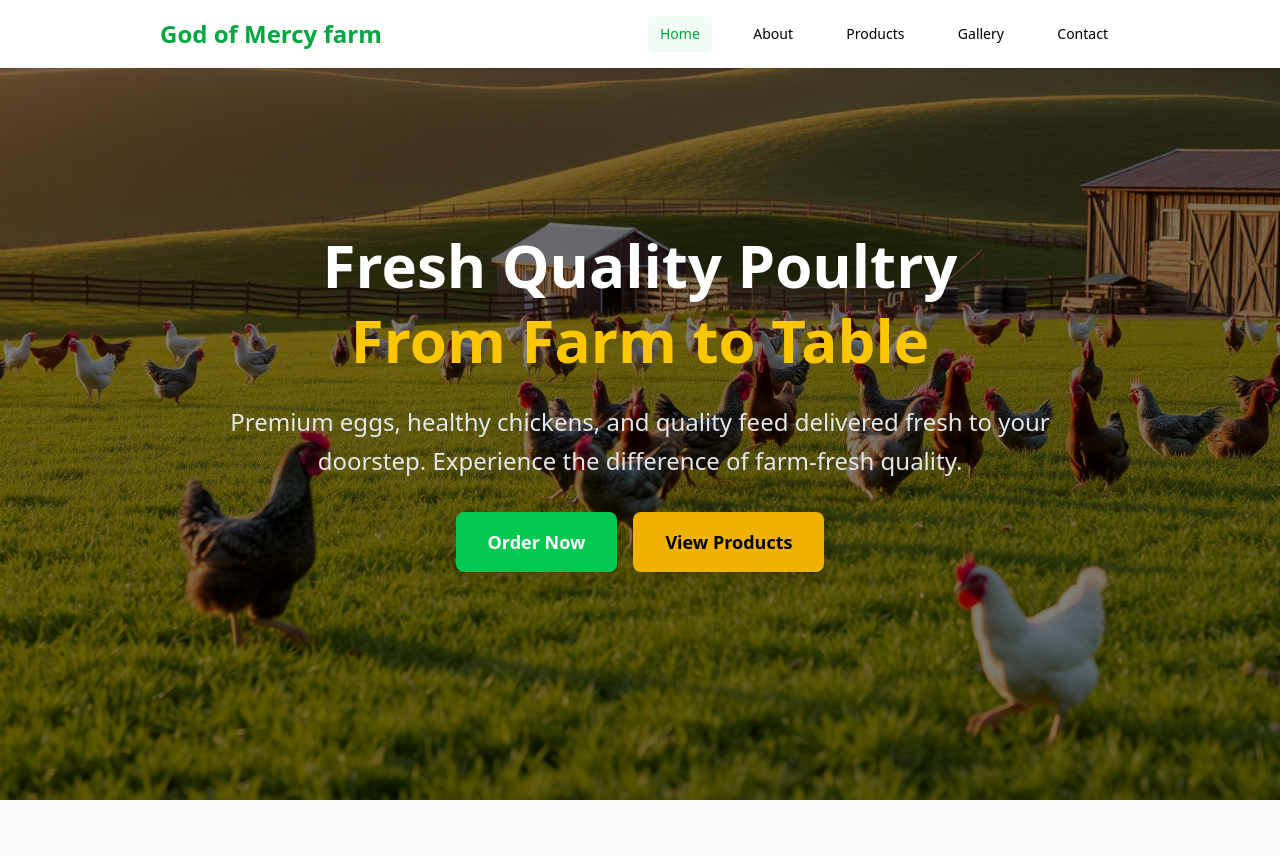
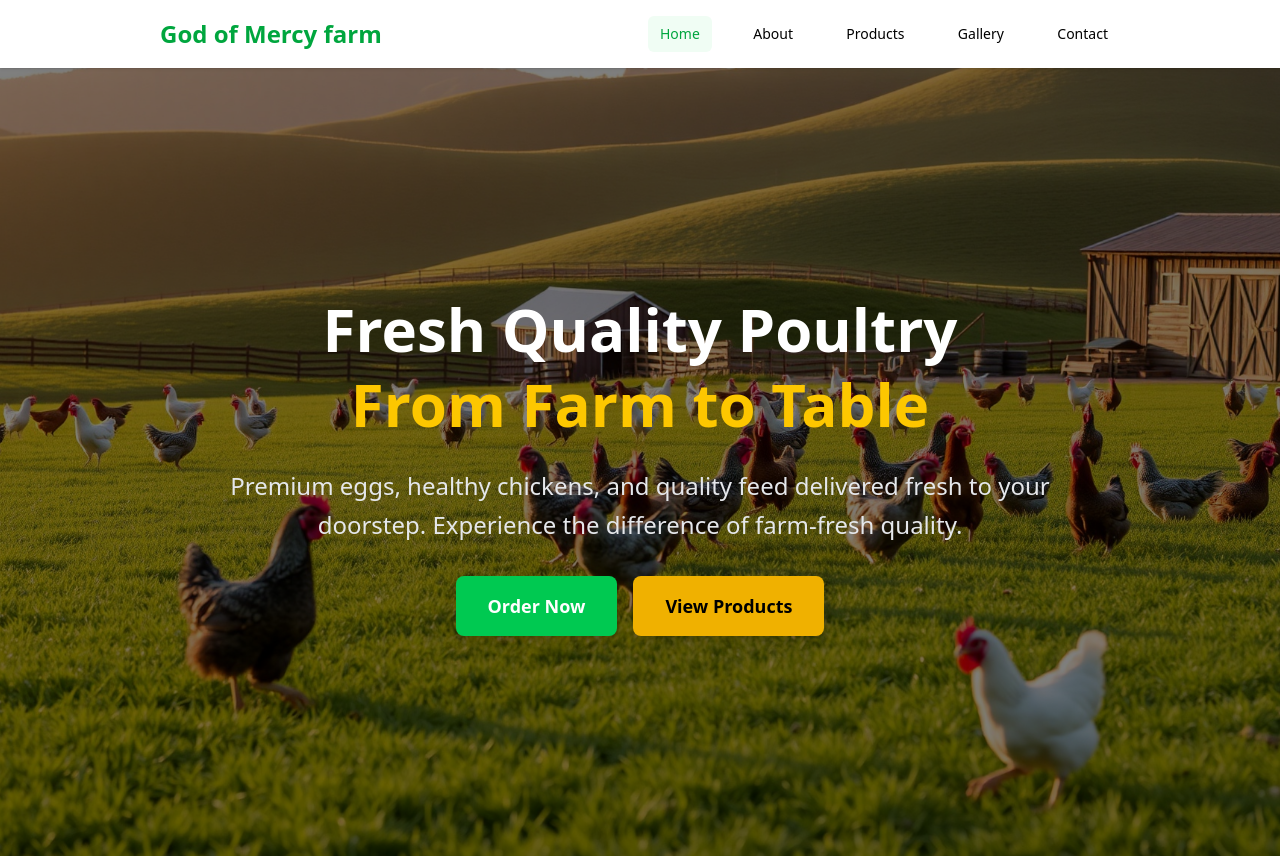
Before and after one commit to Oluwadunsindavid/God-Of-Mercy-Farm, a React (Vite) app: page / in a window 1280 px wide. Shown: the top 856 px of the page. Built offline with nearby package versions, Linux system fonts and the light colour scheme.

Commit message:
added padding top to the homepage.jsx

```diff
--- a/src/pages/Homepage.jsx
+++ b/src/pages/Homepage.jsx
@@ -9,7 +9,7 @@ import Order from '../components/HomeComp/Order';
 
 const Homepage = () => {
   return (
-    <div className="">
+    <div className="pt-16">
       <Hero />
       <AbtGOM/>
       <Title/>
```
